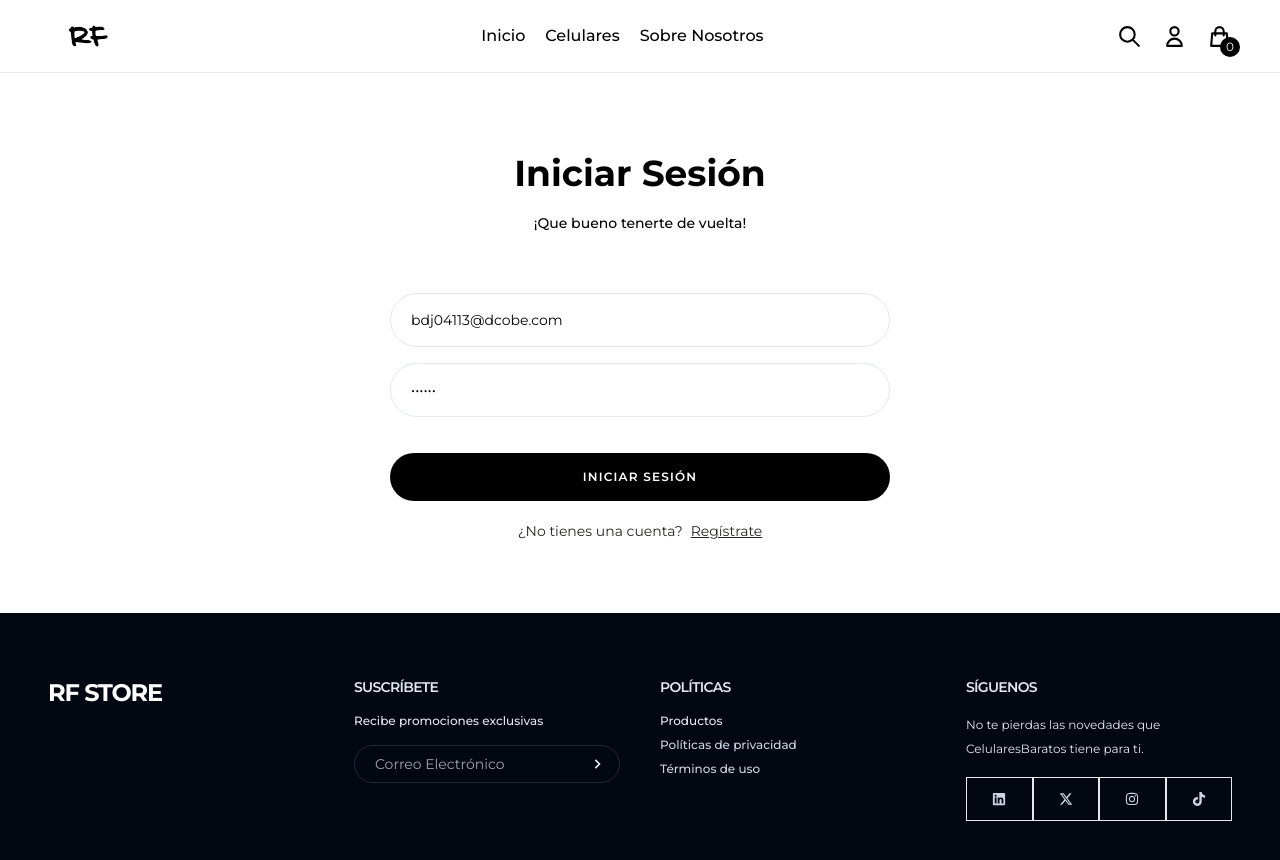
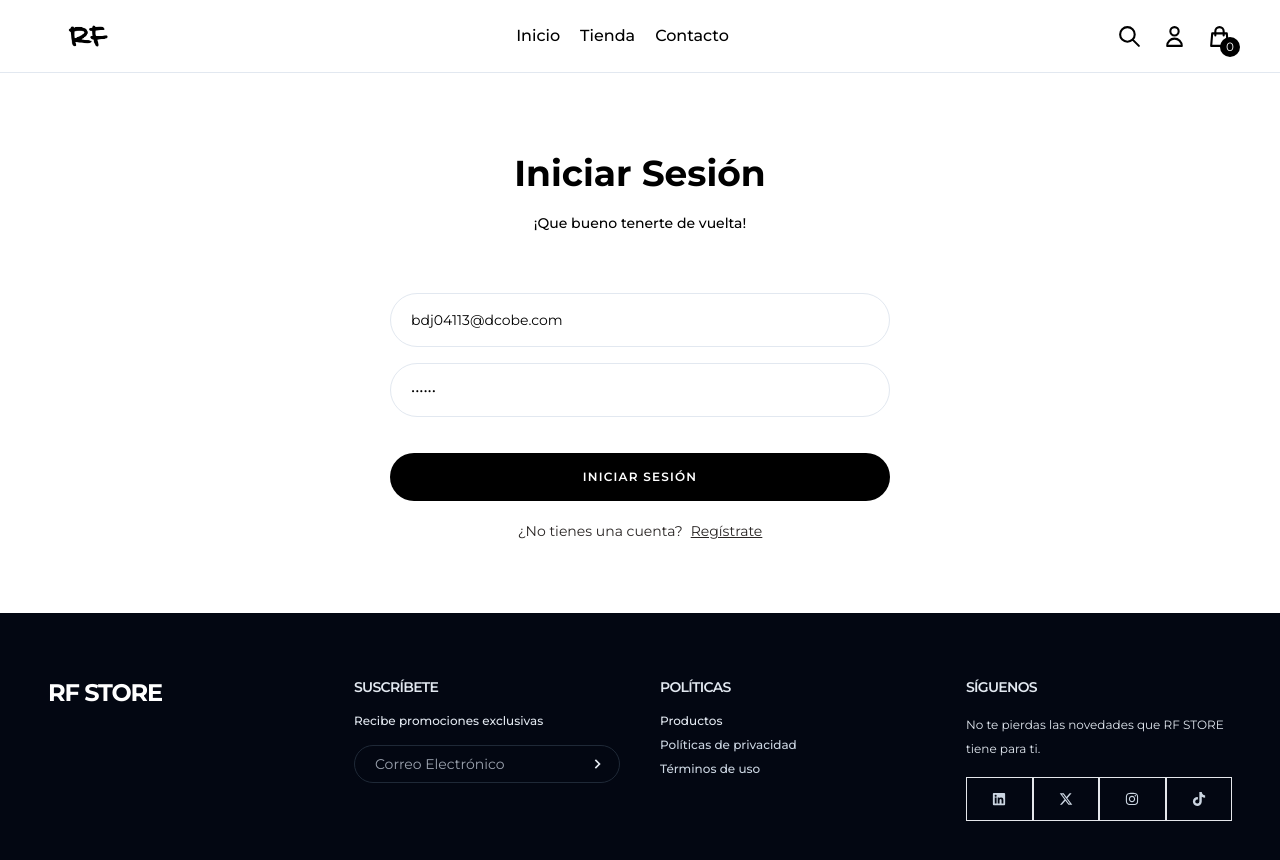
Before and after one commit to hglabs-uy/rfstore, a React (Vite) app: page /login in a window 1280 px wide. Shown: the top 860 px of the page. Built offline with nearby package versions, Linux system fonts and the light colour scheme; no server answers.

Commit message:
Update 2.0

```diff
--- a/src/components/shared/Footer.tsx
+++ b/src/components/shared/Footer.tsx
@@ -55,7 +55,7 @@ export const Footer = () => {
 				</p>
 
 				<p className='text-xs leading-6'>
-					No te pierdas las novedades que CelularesBaratos tiene para
+					No te pierdas las novedades que RF STORE tiene para
 					ti.
 				</p>
 
--- a/src/constants/links.tsx
+++ b/src/constants/links.tsx
@@ -15,12 +15,12 @@ export const navbarLinks = [
 	},
 	{
 		id: 2,
-		title: 'Celulares',
+		title: 'Tienda',
 		href: '/celulares',
 	},
 	{
 		id: 3,
-		title: 'Sobre Nosotros',
+		title: 'Contacto',
 		href: '/nosotros',
 	},
 ];
--- a/src/pages/ThankyouPage.tsx
+++ b/src/pages/ThankyouPage.tsx
@@ -53,14 +53,14 @@ export const ThankyouPage = () => {
 					<h3 className='font-medium'>Tu pedido está confirmado</h3>
 
 					<p className='text-sm'>
-						Gracias por realizar tu compra en Celularesbaratos. Para
+						Gracias por realizar tu compra en RF STORE. Para
 						realizar la transferencia te compartimos los siguientes
 						datos
 					</p>
 
 					<div className='space-y-0.5 text-sm'>
 						<p>BANCO PICHINCHA</p>
-						<p>Razón Social: CelularesBaratos</p>
+						<p>Razón Social: RFSTORE</p>
 						<p>RUC: 123456789000</p>
 						<p>Tipo de cuenta: Corriente</p>
 						<p>Número de cuenta: 1234567890</p>
@@ -68,7 +68,7 @@ export const ThankyouPage = () => {
 
 					<p className='text-sm'>
 						Una vez realizada la transferencia, comparte tu
-						comprobante a ventas@celularesbaratos.com para procesarla
+						comprobante a ventas@rfstore.com para procesarla
 						y hacerte la entrega de tu dispositivo a domicilio.
 					</p>
 				</div>
```
